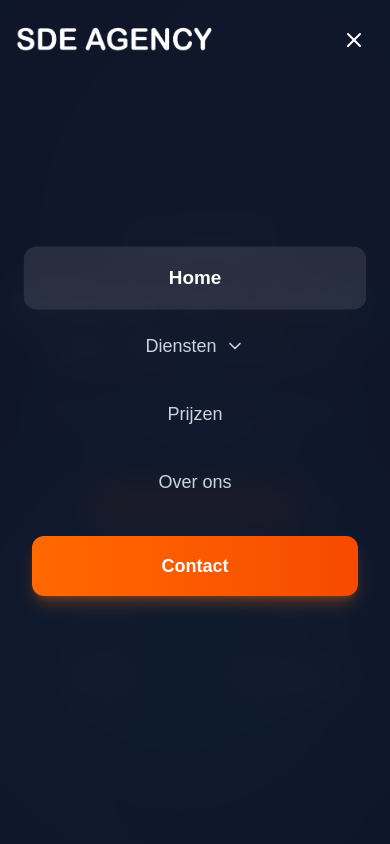
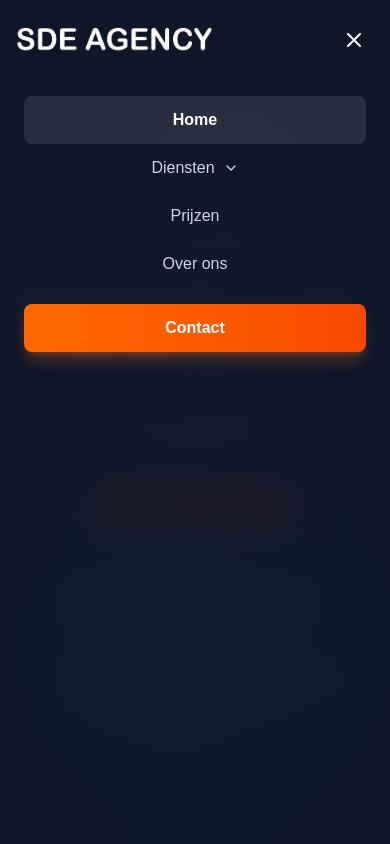
Before and after one commit to SenneDwt/sde-agency-nextjs, a Next.js app: page / in a window 390 px wide. Both pictures are taken after a click on the button 354 px from the left and 40 px from the top of the page. Shown: the top 844 px of the page. Built offline with nearby package versions, Linux system fonts and the light colour scheme.

Commit message:
Header improved

```diff
--- a/app/headerAndFooter/header.tsx
+++ b/app/headerAndFooter/header.tsx
@@ -116,8 +116,8 @@ export default function Header() {
                 <div className={`absolute top-full left-0 mt-2 w-72 bg-slate-900/95 backdrop-blur-lg rounded-xl shadow-2xl border border-slate-700/50 overflow-hidden transition-all duration-200 ${
                   showServicesDropdown ? 'opacity-100 visible translate-y-0' : 'opacity-0 invisible -translate-y-2'
                 }`}>
-                  <div className="py-2">
-                    {services.map((service) => (
+                  <div className="py-3">
+                    {services.map((service, index) => (
                       <Link
                         key={service.path}
                         href={service.path}
@@ -125,7 +125,7 @@ export default function Header() {
                           pathname === service.path
                             ? 'bg-orange-500/20 text-white'
                             : 'text-slate-300 hover:bg-white/5 hover:text-white'
-                        }`}
+                        } ${index === services.length - 1 ? '' : 'border-b border-slate-700/30'}`}
                       >
                         <div className={`w-10 h-10 rounded-lg flex items-center justify-center flex-shrink-0 ${
                           pathname === service.path
@@ -141,7 +141,6 @@ export default function Header() {
                       </Link>
                     ))}
                   </div>
-
                 </div>
               </div>
 
@@ -194,21 +193,18 @@ export default function Header() {
         onClick={() => setIsOpen(false)}
       >
         <nav
-          className={`flex flex-col items-center justify-center h-full space-y-2 px-8 transition-transform duration-300 overflow-y-auto py-24 ${
+          className={`flex flex-col h-full pt-24 pb-8 px-6 transition-transform duration-300 overflow-y-auto ${
             isOpen ? 'translate-y-0' : '-translate-y-4'
           }`}
           onClick={(e) => e.stopPropagation()}
         >
           <Link
             href="/"
-            className={`w-full text-center px-6 py-4 rounded-xl transition-all text-lg ${
+            className={`w-full text-center px-4 py-3 rounded-lg transition-all ${
               isActive('/')
-                ? 'text-white font-bold bg-white/10 scale-105'
+                ? 'text-white font-bold bg-white/10'
                 : 'text-slate-300 hover:text-white hover:bg-white/5 font-normal'
             }`}
-            style={{
-              transitionDelay: isOpen ? '0ms' : '0ms'
-            }}
           >
             Home
           </Link>
@@ -217,33 +213,41 @@ export default function Header() {
           <div className="w-full">
             <button
               onClick={() => setShowMobileServices(!showMobileServices)}
-              className={`w-full text-center px-6 py-4 rounded-xl transition-all text-lg flex items-center justify-center gap-2 ${
+              className={`w-full text-center px-4 py-3 rounded-lg transition-all flex items-center justify-center gap-2 ${
                 isServiceActive
                   ? 'text-white font-bold bg-white/10'
                   : 'text-slate-300 hover:text-white hover:bg-white/5 font-normal'
               }`}
-              style={{
-                transitionDelay: isOpen ? '50ms' : '0ms'
-              }}
             >
               Diensten
-              <ChevronDown className={`w-5 h-5 transition-transform duration-200 ${
+              <ChevronDown className={`w-4 h-4 transition-transform duration-200 ${
                 showMobileServices ? 'rotate-180' : ''
               }`} />
             </button>
 
             <div className={`overflow-hidden transition-all duration-300 ${
-              showMobileServices ? 'max-h-96 opacity-100 mt-2' : 'max-h-0 opacity-0'
+              showMobileServices ? 'max-h-[500px] opacity-100 mt-2' : 'max-h-0 opacity-0'
             }`}>
-              <div className="space-y-2 px-4">
+              <div className="space-y-1.5 bg-slate-800/30 rounded-lg p-3 border border-slate-700/30">
+                <div className="px-2 pb-1">
+                  <p className="text-xs font-semibold text-slate-400 uppercase tracking-wider">Onze Diensten</p>
+                </div>
                 {services.map((service, index) => (
                   <Link
                     key={service.path}
                     href={service.path}
-                    className="flex items-center gap-3 px-4 py-3 rounded-lg bg-white/5 text-slate-300 hover:bg-white/10 hover:text-white transition-all"
+                    className={`flex items-center gap-3 px-3 py-2.5 rounded-lg transition-all ${
+                      pathname === service.path
+                        ? 'bg-orange-500/20 text-white'
+                        : 'bg-white/5 text-slate-300 hover:bg-white/10 hover:text-white'
+                    }`}
                   >
-                    <div className="w-10 h-10 bg-white/10 rounded-lg flex items-center justify-center flex-shrink-0">
-                      <service.icon className="w-5 h-5" />
+                    <div className={`w-8 h-8 rounded-lg flex items-center justify-center flex-shrink-0 ${
+                      pathname === service.path
+                        ? 'bg-orange-500'
+                        : 'bg-slate-700'
+                    }`}>
+                      <service.icon className="w-4 h-4" />
                     </div>
                     <div className="text-left flex-1">
                       <div className="font-semibold text-sm">{service.label}</div>
@@ -251,45 +255,35 @@ export default function Header() {
                     </div>
                   </Link>
                 ))}
-
               </div>
             </div>
           </div>
 
           <Link
             href="/prijzen"
-            className={`w-full text-center px-6 py-4 rounded-xl transition-all text-lg ${
+            className={`w-full text-center px-4 py-3 rounded-lg transition-all ${
               isActive('/prijzen')
-                ? 'text-white font-bold bg-white/10 scale-105'
+                ? 'text-white font-bold bg-white/10'
                 : 'text-slate-300 hover:text-white hover:bg-white/5 font-normal'
             }`}
-            style={{
-              transitionDelay: isOpen ? '100ms' : '0ms'
-            }}
           >
             Prijzen
           </Link>
 
           <Link
             href="/over-ons"
-            className={`w-full text-center px-6 py-4 rounded-xl transition-all text-lg ${
+            className={`w-full text-center px-4 py-3 rounded-lg transition-all ${
               isActive('/over-ons')
-                ? 'text-white font-bold bg-white/10 scale-105'
+                ? 'text-white font-bold bg-white/10'
                 : 'text-slate-300 hover:text-white hover:bg-white/5 font-normal'
             }`}
-            style={{
-              transitionDelay: isOpen ? '150ms' : '0ms'
-            }}
           >
             Over ons
           </Link>
 
           <Link
             href="/contact"
-            className="w-full bg-gradient-to-r from-orange-500 to-orange-600 text-white px-6 py-4 rounded-xl hover:from-orange-600 hover:to-orange-700 transition-all font-semibold text-center text-lg shadow-lg shadow-orange-500/30 mt-4"
-            style={{
-              transitionDelay: isOpen ? '200ms' : '0ms'
-            }}
+            className="w-full bg-gradient-to-r from-orange-500 to-orange-600 text-white px-4 py-3 rounded-lg hover:from-orange-600 hover:to-orange-700 transition-all font-semibold text-center shadow-lg shadow-orange-500/30 mt-4"
           >
             Contact
           </Link>
```
